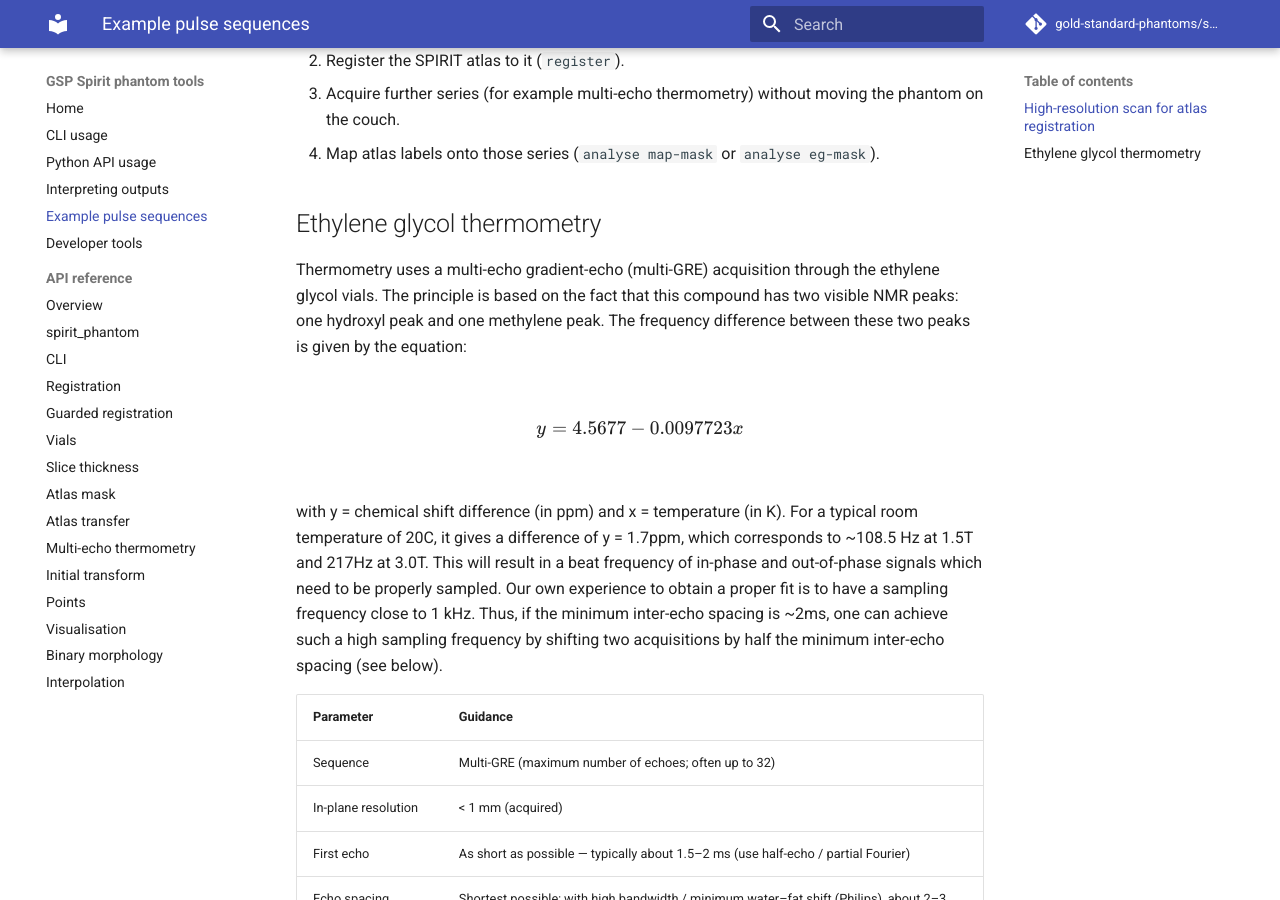
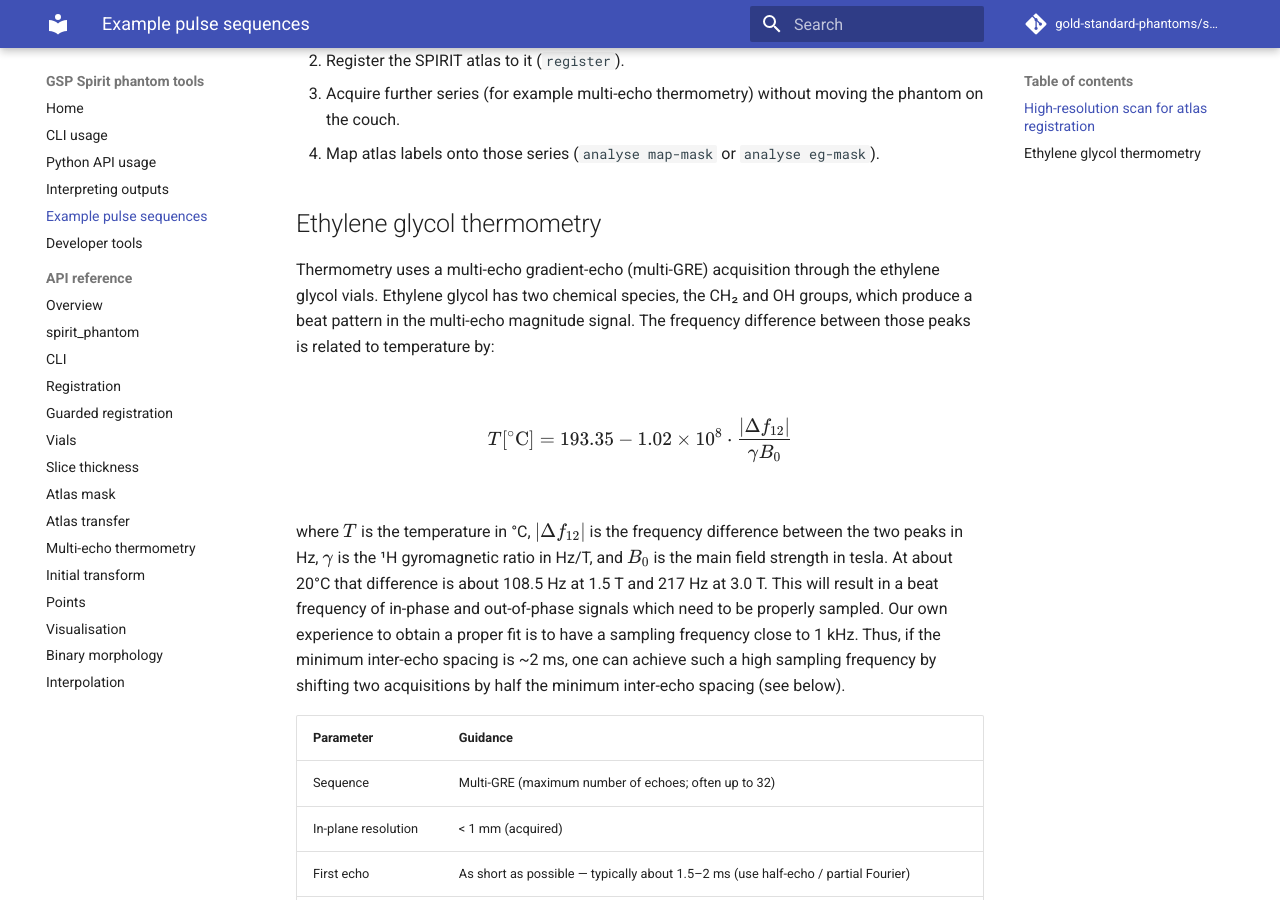
Before and after one commit to gold-standard-phantoms/spirit-phantom, an MkDocs documentation site: the page built from docs/example-pulse-sequences.md, in a window 1280 px wide and 900 px high, scrolled down 871 px. Built offline with MkDocs 1.6.1 and Material for MkDocs 9.7.7, drawn with Linux system fonts in a browser that asks for light colours; comment, search, counter and statistics services are not loaded; the version menu is left out.

Commit message:
docs: updated the nmr thermometry to agree with other gsp sources

```diff
--- a/docs/example-pulse-sequences.md
+++ b/docs/example-pulse-sequences.md
@@ -37,22 +37,23 @@ Typical workflow:
 ## Ethylene glycol thermometry
 
 Thermometry uses a multi-echo gradient-echo (multi-GRE) acquisition through the
-ethylene glycol vials. The principle is based on the fact that this compound has
-two visible NMR peaks: one hydroxyl peak and one methylene peak. The frequency
-difference between these two peaks is given by the equation:
+ethylene glycol vials. Ethylene glycol has two chemical species, the CH₂ and OH
+groups, which produce a beat pattern in the multi-echo magnitude signal. The
+frequency difference between those peaks is related to temperature by:
 
 $$
-y = 4.5677 - 0.0097723x
+T[^{\circ}\mathrm{C}] = 193.35 - 1.02 \times 10^{8} \cdot \frac{|\Delta f_{12}|}{\gamma B_0}
 $$
 
-with y = chemical shift difference (in ppm) and x = temperature (in K). For a
-typical room temperature of 20C, it gives a difference of y = 1.7ppm, which
-corresponds to ~108.5 Hz at 1.5T and 217Hz at 3.0T. This will result in a beat
-frequency of in-phase and out-of-phase signals which need to be properly
-sampled. Our own experience to obtain a proper fit is to have a sampling
-frequency close to 1 kHz. Thus, if the minimum inter-echo spacing is ~2ms, one
-can achieve such a high sampling frequency by shifting two acquisitions by half
-the minimum inter-echo spacing (see below).
+where $T$ is the temperature in °C, $|\Delta f_{12}|$ is the frequency difference
+between the two peaks in Hz, $\gamma$ is the ¹H gyromagnetic ratio in Hz/T, and
+$B_0$ is the main field strength in tesla. At about 20°C that difference is about
+108.5 Hz at 1.5 T and 217 Hz at 3.0 T. This will result in a beat frequency of
+in-phase and out-of-phase signals which need to be properly sampled. Our own
+experience to obtain a proper fit is to have a sampling frequency close to
+1 kHz. Thus, if the minimum inter-echo spacing is ~2 ms, one can achieve such a
+high sampling frequency by shifting two acquisitions by half the minimum
+inter-echo spacing (see below).
 
 | Parameter | Guidance |
 | --- | --- |
```
